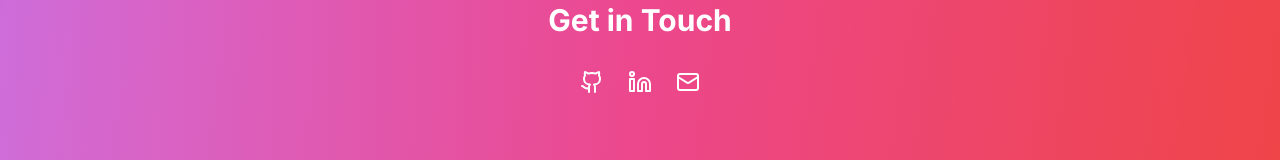
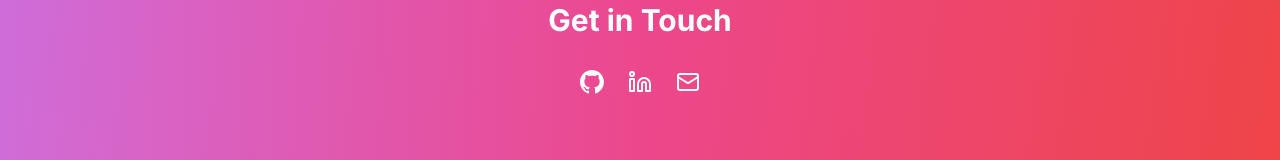
Before and after one commit to tinkledotty/portfolio, a Next.js app: page / in a window 1280 px wide. Shown: the part 2072-2232 px from the top of the page. Built offline with nearby package versions, Linux system fonts and the light colour scheme.

Commit message:
replace deprecated github icon with custom SVG

```diff
--- /dev/null
+++ b/components/icons/GitHubIcon.tsx
@@ -0,0 +1,7 @@
+import React from 'react'
+
+export const GitHubIcon = (props: React.SVGProps<SVGSVGElement>) => (
+  <svg viewBox="0 0 24 24" fill="currentColor" height="24" width="24" {...props}>
+    <path d="M12 0C5.37 0 0 5.37 0 12c0 5.31 3.435 9.795 8.205 11.385.6.105.825-.255.825-.57 0-.285-.015-1.23-.015-2.235-3.015.555-3.795-.735-4.035-1.41-.135-.345-.72-1.41-1.23-1.695-.42-.225-1.02-.78-.015-.795.945-.015 1.62.87 1.845 1.23 1.08 1.815 2.805 1.305 3.495.99.105-.78.42-1.305.765-1.605-2.67-.3-5.46-1.335-5.46-5.925 0-1.305.465-2.385 1.23-3.225-.12-.3-.54-1.53.12-3.18 0 0 1.005-.315 3.3 1.23.96-.27 1.98-.405 3-.405s2.04.135 3 .405c2.295-1.56 3.3-1.23 3.3-1.23.66 1.65.24 2.88.12 3.18.765.84 1.23 1.905 1.23 3.225 0 4.605-2.805 5.625-5.475 5.925.435.375.81 1.095.81 2.22 0 1.605-.015 2.895-.015 3.3 0 .315.225.69.825.57A12.02 12.02 0 0024 12c0-6.63-5.37-12-12-12z" />
+  </svg>
+)
--- a/components/portfolio.tsx
+++ b/components/portfolio.tsx
@@ -2,9 +2,11 @@
 
 import { useState, useEffect, useCallback } from 'react'
 import { motion, useMotionValue, useSpring, useAnimation } from 'framer-motion'
-import { Github, Linkedin, Mail } from 'lucide-react'
+import { Linkedin, Mail } from 'lucide-react'
 import { Button } from "./ui/button"
 import Image from "next/image"
+import { GitHubIcon } from '@/components/icons/GitHubIcon'
+
 
 const projects = [
   {
@@ -204,13 +206,13 @@
         <section id="contact" className="container mx-auto px-6 py-20 text-center min-h-screen flex flex-col justify-center">
           <h2 className="text-3xl font-bold mb-8">Get in Touch</h2>
           <div className="flex justify-center space-x-6">
-            <a href="#" className="hover:text-gray-300" aria-label="GitHub">
-              <Github size={24} />
+            <a href="https://github.com/tinkledotty" className="hover:text-gray-300" aria-label="GitHub">
+              <GitHubIcon />
             </a>
-            <a href="#" className="hover:text-gray-300" aria-label="LinkedIn">
+            <a href="https://linkedin.com/in/linyunxin" className="hover:text-gray-300" aria-label="LinkedIn">
               <Linkedin size={24} />
             </a>
-            <a href="#" className="hover:text-gray-300" aria-label="Email">
+            <a href="mailto:jarainelim@gmail.com" className="hover:text-gray-300" aria-label="Email">
               <Mail size={24} />
             </a>
           </div>
--- a/next.config.mjs
+++ b/next.config.mjs
@@ -2,15 +2,12 @@
 const nextConfig = {
     reactStrictMode: true,
     swcMinify: true,
-    async rewrites() {
-        return [
-          {
-            source: '/:path*',
-            destination: 'https://portfolio-slpp.vercel.app/:path*',
-          },
-        ]
-      },
-
-};
+    output: 'export',
+    images: {
+      unoptimized: true,
+    },
+    assetPrefix: '/portfolio',
+    basePath: '/portfolio',
+  }
 
 export default nextConfig;
--- a/package.json
+++ b/package.json
@@ -7,7 +7,8 @@
         "build": "next build",
         "start": "next start",
         "lint": "next lint",
-        "shadcn-ui": "command-to-execute-shadcn-ui"
+        "shadcn-ui": "command-to-execute-shadcn-ui",
+        "export": "next build && next export"
     },
     "dependencies": {
         "@radix-ui/react-icons": "^1.3.0",
```
